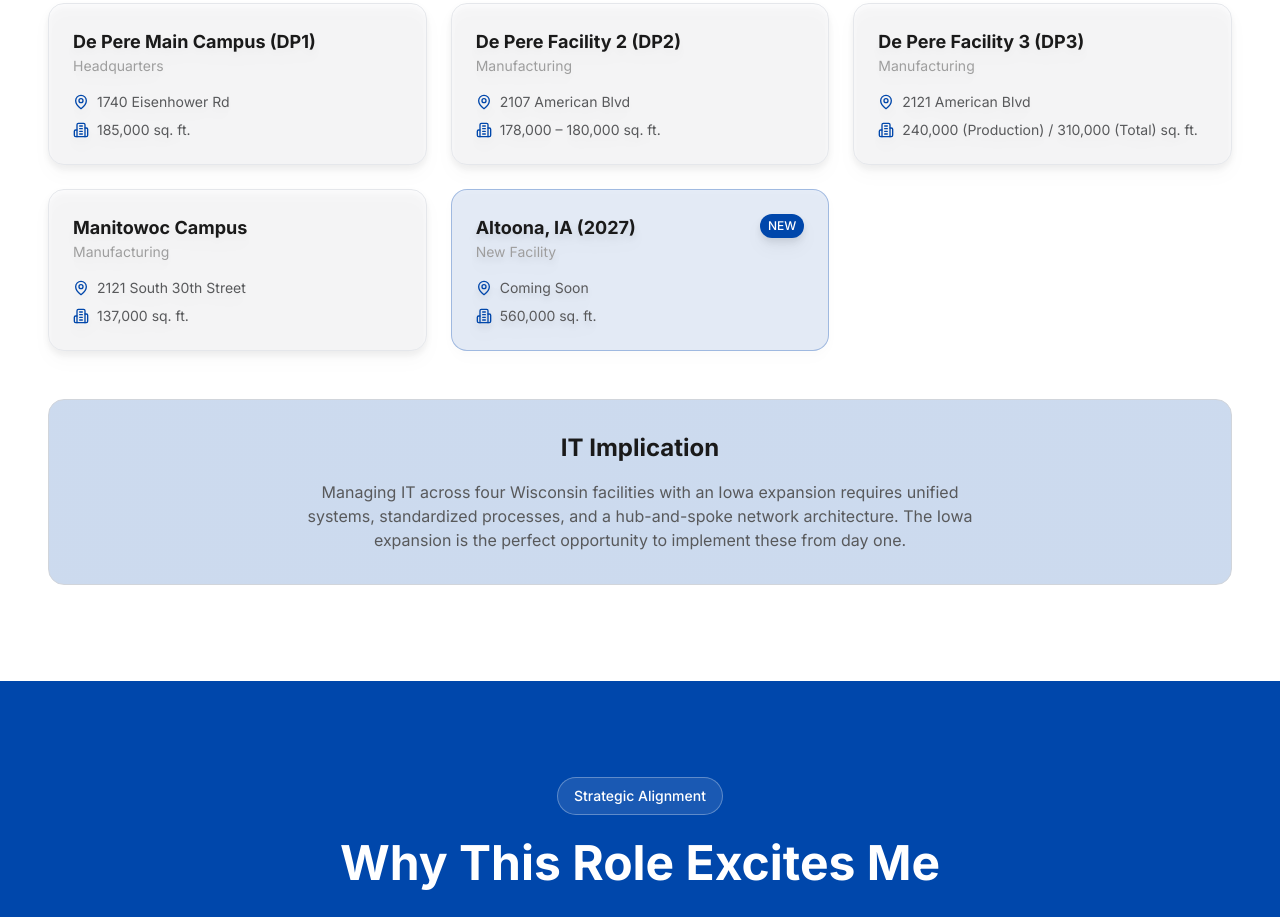
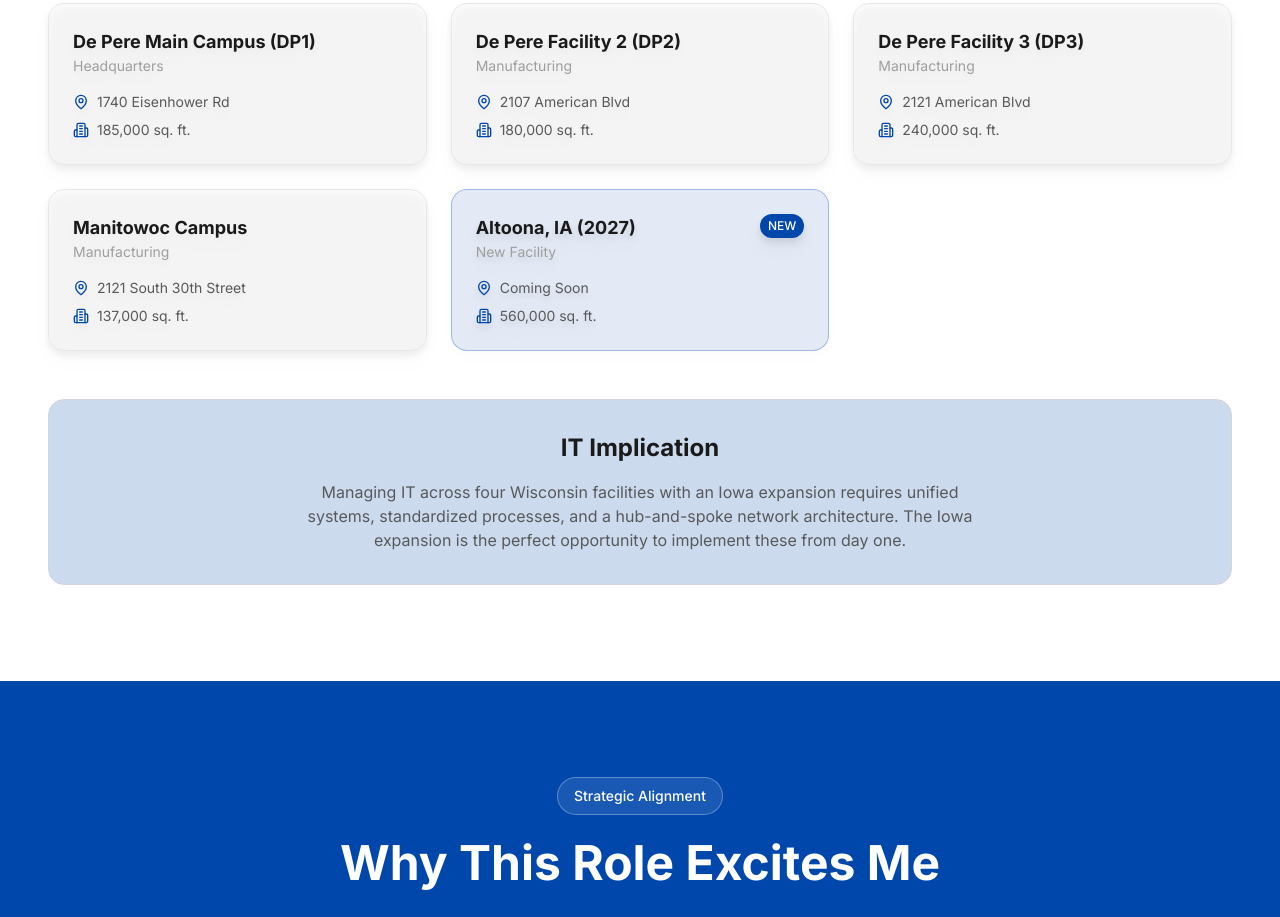
Before and after one commit to dclineITpro/robinson, a React (Vite) app: page /#/why-robinson in a window 1280 px wide. Shown: the part 2440-3357 px from the top of the page. Built offline with nearby package versions, Linux system fonts and the light colour scheme.

Commit message:
use production size and round DP2 to 180,000

```diff
--- a/src/pages/WhyRobinsonPage.jsx
+++ b/src/pages/WhyRobinsonPage.jsx
@@ -33,8 +33,8 @@ const WhyRobinsonPage = () => {
 
   const locations = [
     { name: 'De Pere Main Campus (DP1)', type: 'Headquarters', sqft: '185,000', address: '1740 Eisenhower Rd' },
-    { name: 'De Pere Facility 2 (DP2)', type: 'Manufacturing', sqft: '178,000 – 180,000', address: '2107 American Blvd' },
-    { name: 'De Pere Facility 3 (DP3)', type: 'Manufacturing', sqft: '240,000 (Production) / 310,000 (Total)', address: '2121 American Blvd' },
+    { name: 'De Pere Facility 2 (DP2)', type: 'Manufacturing', sqft: '180,000', address: '2107 American Blvd' },
+    { name: 'De Pere Facility 3 (DP3)', type: 'Manufacturing', sqft: '240,000', address: '2121 American Blvd' },
     { name: 'Manitowoc Campus', type: 'Manufacturing', sqft: '137,000', address: '2121 South 30th Street' },
     { name: 'Altoona, IA (2027)', type: 'New Facility', sqft: '560,000', isNew: true, address: 'Coming Soon' },
   ];
```
